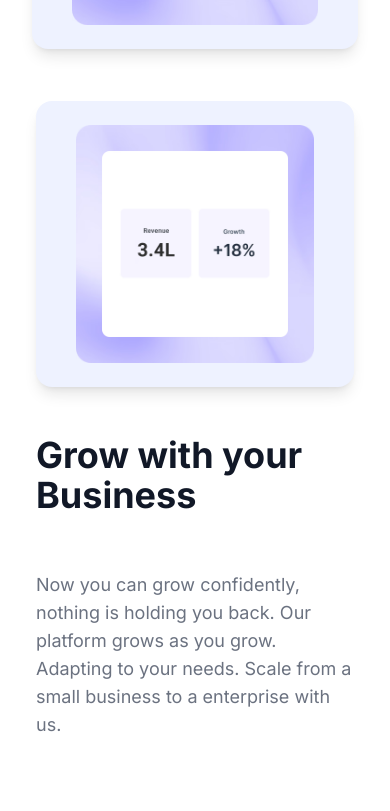
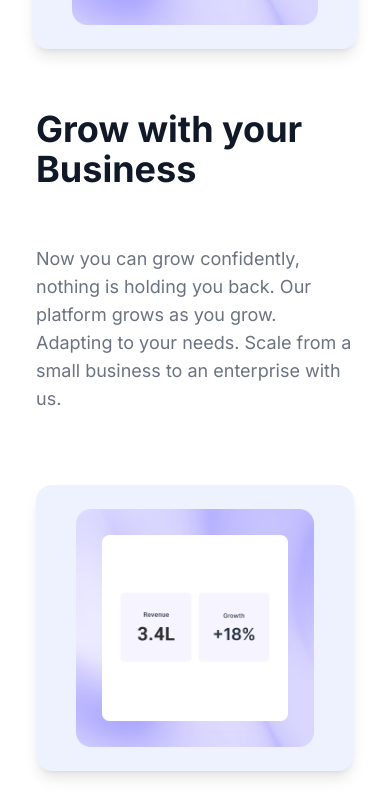
Before and after one commit to pratik123-coder/sayed-project, a Next.js app: page / in a window 390 px wide. Shown: the part 3829-4640 px from the top of the page. Built offline with nearby package versions, Linux system fonts and the light colour scheme.

Commit message:
chabnfges

```diff
--- a/components/GrowBusiness.tsx
+++ b/components/GrowBusiness.tsx
@@ -5,70 +5,19 @@ import image from '../public/8.png';
 
 const GrowBusiness: React.FC = () => {
   return (
-    <section className="lg:py-12 p-1  bg-white">
-      <div className="container mx-auto flex flex-col lg:flex-row items-center gap-x-24 gap-y-10">
-      <div className=" bg-indigo-50 p-6 rounded-2xl  shadow-lg lg:flex flex-row-reverse items-center justify-center px-10">
-          {/* <div className="flex justify-between items-center mb-4">
-            <h3 className="text-lg font-semibold text-gray-900">Tasks</h3>
-            <a href="#" className="text-sm text-indigo-600 font-semibold">View all</a>
-          </div>
-          <div className="space-y-4">
-            <div className="flex items-center justify-between">
-              <div className="flex items-center space-x-2">
-                <div className="bg-indigo-200 p-2 rounded-full">
-                  <svg className="h-6 w-6 text-indigo-600" fill="currentColor" viewBox="0 0 20 20">
-                    <path d="M4.293 9.293a1 1 0 011.414 0L9 12.586l5.293-5.293a1 1 0 111.414 1.414l-6 6a1 1 0 01-1.414 0l-3-3a1 1 0 010-1.414z" />
-                  </svg>
-                </div>
-                <span className="text-gray-900">Finance reporting</span>
-              </div>
-              <span className="text-gray-600">84%</span>
-            </div>
-            <div className="flex items-center justify-between">
-              <div className="flex items-center space-x-2">
-                <div className="bg-green-200 p-2 rounded-full">
-                  <svg className="h-6 w-6 text-green-600" fill="currentColor" viewBox="0 0 20 20">
-                    <path d="M4.293 9.293a1 1 0 011.414 0L9 12.586l5.293-5.293a1 1 0 111.414 1.414l-6 6a1 1 0 01-1.414 0l-3-3a1 1 0 010-1.414z" />
-                  </svg>
-                </div>
-                <span className="text-gray-900">Business proposal</span>
-              </div>
-              <span className="text-gray-600">100%</span>
-            </div>
-            <div className="flex items-center justify-between">
-              <div className="flex items-center space-x-2">
-                <div className="bg-indigo-200 p-2 rounded-full">
-                  <svg className="h-6 w-6 text-indigo-600" fill="currentColor" viewBox="0 0 20 20">
-                    <path d="M4.293 9.293a1 1 0 011.414 0L9 12.586l5.293-5.293a1 1 0 111.414 1.414l-6 6a1 1 0 01-1.414 0l-3-3a1 1 0 010-1.414z" />
-                  </svg>
-                </div>
-                <span className="text-gray-900">Update leadership</span>
-              </div>
-              <span className="text-gray-600">28%</span>
-            </div>
-            <div className="flex items-center justify-between">
-              <div className="flex items-center space-x-2">
-                <div className="bg-indigo-200 p-2 rounded-full">
-                  <svg className="h-6 w-6 text-indigo-600" fill="currentColor" viewBox="0 0 20 20">
-                    <path d="M4.293 9.293a1 1 0 011.414 0L9 12.586l5.293-5.293a1 1 0 111.414 1.414l-6 6a1 1 0 01-1.414 0l-3-3a1 1 0 010-1.414z" />
-                  </svg>
-                </div>
-                <span className="text-gray-900">Onboarding plan</span>
-              </div>
-              <span className="text-gray-600">0%</span>
-            </div>
-          </div> */}
-          <Image src={image} height={500} width={500} alt="Admin Task "  />
+    <section className="lg:py-12 p-1 bg-white">
+      <div className="container mx-auto flex flex-col-reverse lg:flex-row items-center gap-x-24 gap-y-10">
+        <div className="bg-indigo-50 p-6 rounded-2xl shadow-lg flex items-center justify-center px-10">
+          <Image src={image} height={500} width={500} alt="Admin Task" />
         </div>
         <div className="lg:w-1/2 mb-8 lg:mb-0 lg:pr-8">
           <h2 className="text-4xl lg:text-6xl font-bold text-gray-900 mt-2 lg:mb-4 mb-14">
             Grow with your Business
           </h2>
           <p className="text-lg text-gray-500">
-            Now you can grow confidently, nothing is holding you back. Our platform grows as you grow. Adapting to your needs. Scale from a small business to a enterprise with us.
+            Now you can grow confidently, nothing is holding you back. Our platform grows as you grow. Adapting to your needs. Scale from a small business to an enterprise with us.
           </p>
         </div>
-
       </div>
     </section>
   );
```
